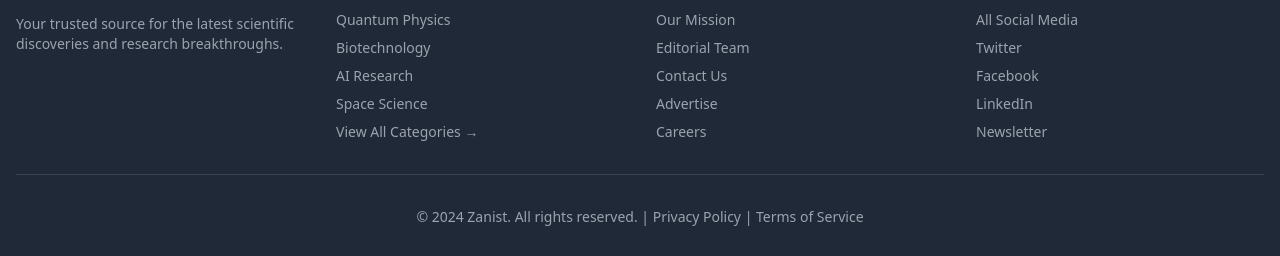
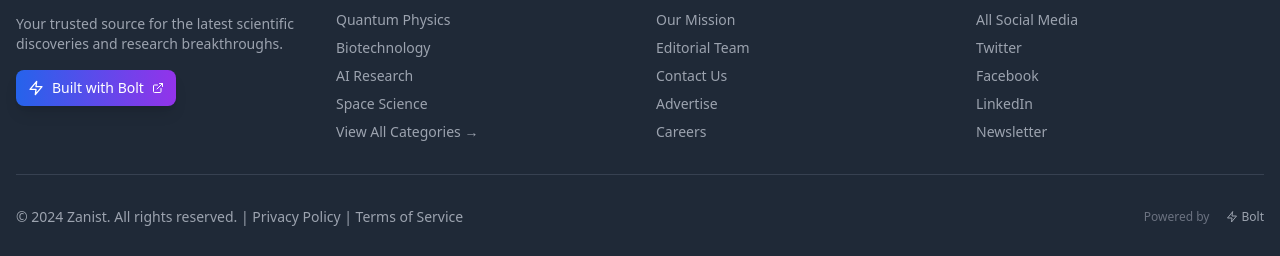
Before and after one commit to xiaizen/zanist2, a React (Vite) app: page / in a window 1280 px wide. Shown: the part 2222-2478 px from the top of the page. Built offline with nearby package versions, Linux system fonts and the light colour scheme.

Commit message:
Add Built with Bolt Badge to Footer

```diff
--- a/src/components/Footer.tsx
+++ b/src/components/Footer.tsx
@@ -1,5 +1,6 @@
 import React from 'react';
 import { Link } from 'react-router-dom';
+import { ExternalLink, Zap } from 'lucide-react';
 
 const Footer: React.FC = () => {
   return (
@@ -10,9 +11,21 @@ const Footer: React.FC = () => {
             <Link to="/" className="flex items-center space-x-2 mb-4">
               <h3 className="text-xl font-bold">Zanist</h3>
             </Link>
-            <p className="text-gray-400 text-sm">
+            <p className="text-gray-400 text-sm mb-4">
               Your trusted source for the latest scientific discoveries and research breakthroughs.
             </p>
+
+            {/* Built with Bolt Badge */}
+            <a
+              href="https://bolt.new"
+              target="_blank"
+              rel="noopener noreferrer"
+              className="inline-flex items-center space-x-2 bg-gradient-to-r from-blue-600 to-purple-600 hover:from-blue-700 hover:to-purple-700 text-white px-3 py-2 rounded-lg text-sm font-medium transition-all duration-200 transform hover:scale-105 shadow-lg hover:shadow-xl"
+            >
+              <Zap className="w-4 h-4" />
+              <span>Built with Bolt</span>
+              <ExternalLink className="w-3 h-3" />
+            </a>
           </div>
 
           <div>
@@ -49,8 +62,24 @@ const Footer: React.FC = () => {
           </div>
         </div>
 
-        <div className="border-t border-gray-700 mt-8 pt-8 text-center text-sm text-gray-400">
-          <p>&copy; 2024 Zanist. All rights reserved. | <Link to="/privacy" className="hover:text-white">Privacy Policy</Link> | <Link to="/terms" className="hover:text-white">Terms of Service</Link></p>
+        <div className="border-t border-gray-700 mt-8 pt-8 flex flex-col md:flex-row items-center justify-between">
+          <div className="text-center md:text-left text-sm text-gray-400 mb-4 md:mb-0">
+            <p>&copy; 2024 Zanist. All rights reserved. | <Link to="/privacy" className="hover:text-white">Privacy Policy</Link> | <Link to="/terms" className="hover:text-white">Terms of Service</Link></p>
+          </div>
+
+          {/* Additional Bolt Badge in Footer */}
+          <div className="flex items-center space-x-4">
+            <span className="text-xs text-gray-500">Powered by</span>
+            <a
+              href="https://bolt.new"
+              target="_blank"
+              rel="noopener noreferrer"
+              className="inline-flex items-center space-x-1 text-xs text-gray-400 hover:text-white transition-colors"
+            >
+              <Zap className="w-3 h-3" />
+              <span>Bolt</span>
+            </a>
+          </div>
         </div>
       </div>
     </footer>
```
